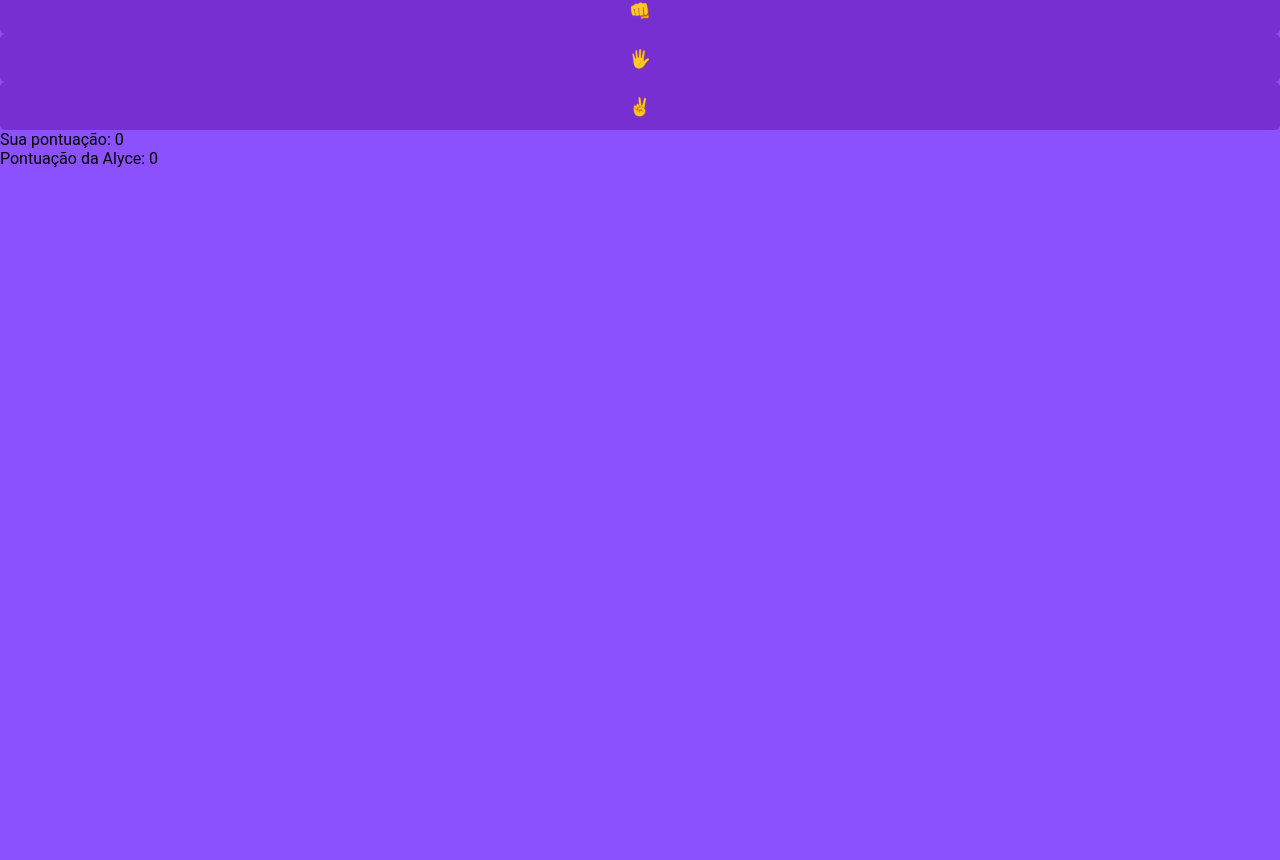
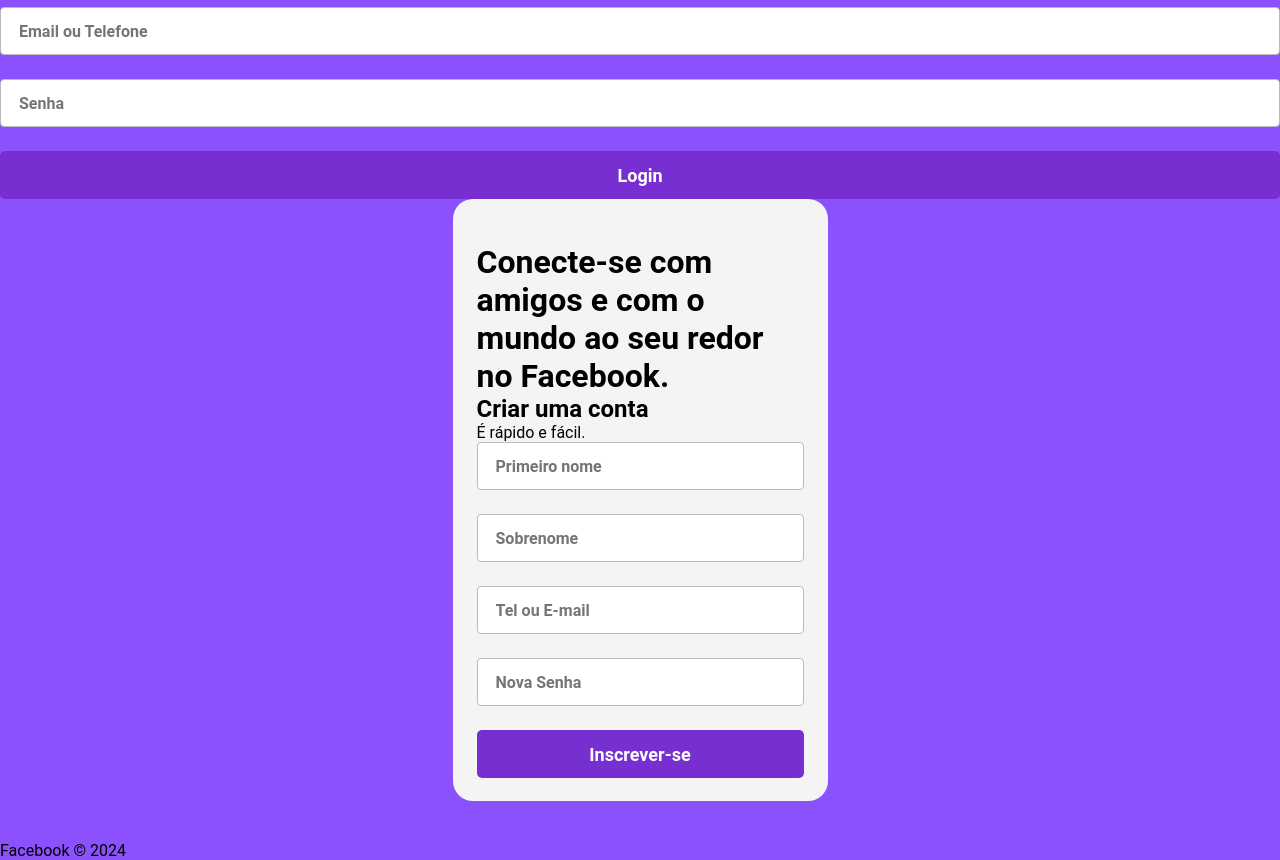
Before and after one commit to filipegomess/Filipegomes, a plain HTML site: page index.html in a window 1280 px wide. Shown: the part 52-912 px from the top of the page. Before the commit the page ends 800 px from the top, so only its background shows below. Drawn offline with Linux system fonts and the light colour scheme.

Commit message:
testando

```diff
--- a/index.html
+++ b/index.html
@@ -1,32 +1,42 @@
 <!DOCTYPE html>
 <html lang="pt-br">
+
 <head>
     <meta charset="UTF-8">
     <meta name="viewport" content="width=device-width, initial-scale=1.0">
-    <title>filipegomes jokenpô</title>
-    <link rel="stylesheet" href="style.css">
+    <title>Facebook.filipegomes</title>
+    <link rel="stylesheet" href="style.css"">
 </head>
 <body>
-    <di class="container">
-    <h1>Jokenpô</h1>
+    <header>
+        <div class=" logo">Facebook</div>
+    <form class="login-form">
+        <input type="email" placeholder="Email ou Telefone" required>
+        <input type="password" placeholder="Senha" required>
+        <button type="submit">Login</button>
+    </form>
+    </header>
+    <main>
+        <div class="content">
+            <div class="welcome">
+                <h1>Conecte-se com amigos e com o mundo ao seu redor no Facebook.</h1>
+            </div>
+            <div class="inscrever-se">
+                <h2>Criar uma conta</h2>
+                <p>É rápido e fácil.</p>
+                <form>
+                    <input type="text" placeholder="Primeiro nome" required>
+                    <input type="text" placeholder="Sobrenome" required>
+                    <input type="email" placeholder="Tel ou E-mail" required>
+                    <input type="password" placeholder="Nova Senha" required>
+                    <button type="submit">Inscrever-se</button>
+                </form>
+            </div>
+        </div>
+    </main>
+    <footer>
+        <p>Facebook © 2024</p>
+    </footer>
+    </body>
 
-    <div class="buttons">
-
-    <button id="pedra" onclick="playHuman('pedra')">&#x1F44A; </button>
-    <button id="papel" onclick="playHuman('papel')">&#x1F590; </button>
-    <button id="tesoura" onclick="playHuman('tesoura')">&#x270C; </button>
-
-    </div>
-
-    <p class="result"></p>
-
-    <p class="your-score">Sua pontuação: <span id="human-score">0</span></p>
-    <p class="machine-score">Pontuação da Alyce: <span id="machine-score">0</span></p>
-
-
-    </di>
-
-    <script src="scripts.js"></script>
-
-</body>
 </html>
```
